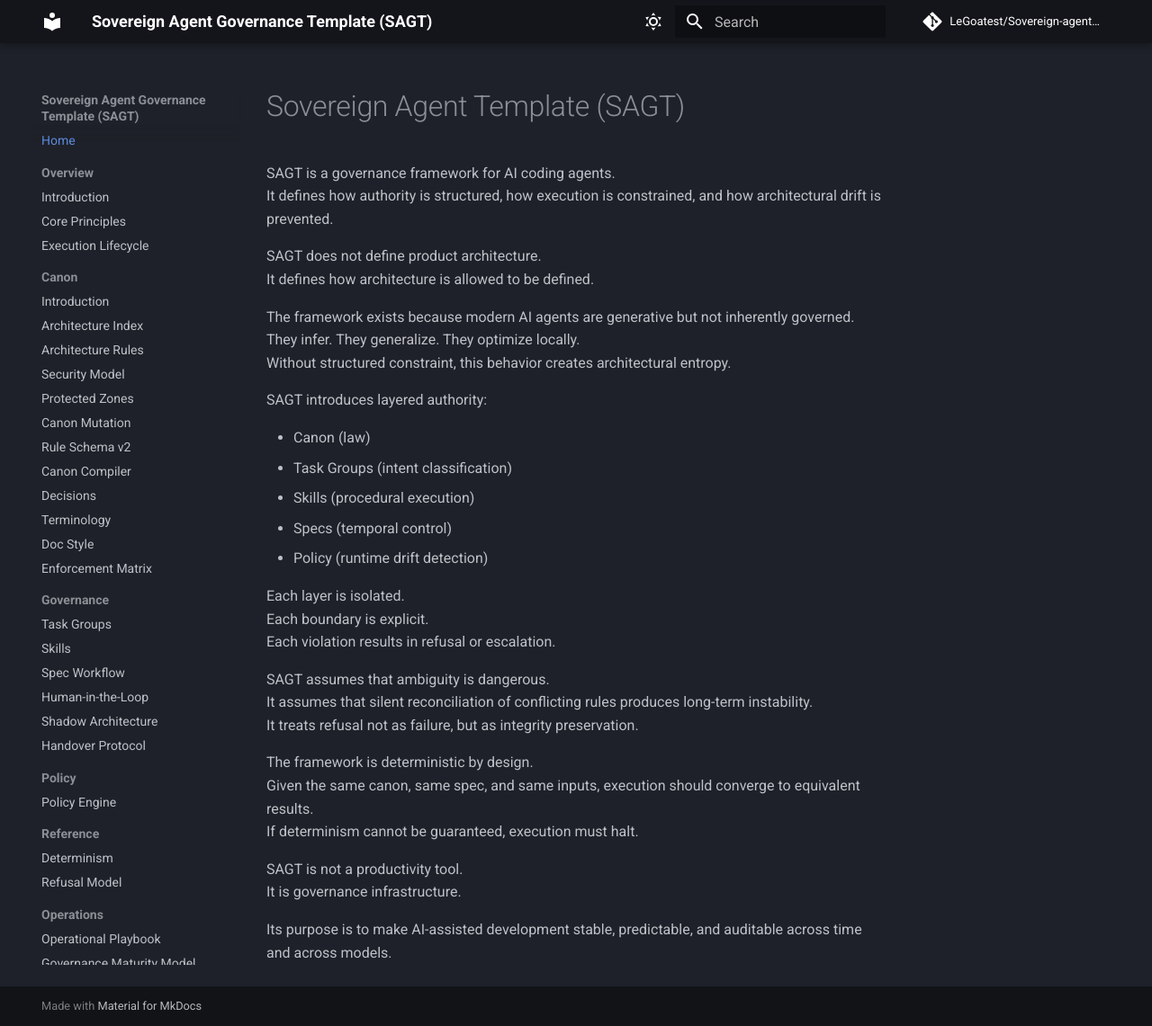
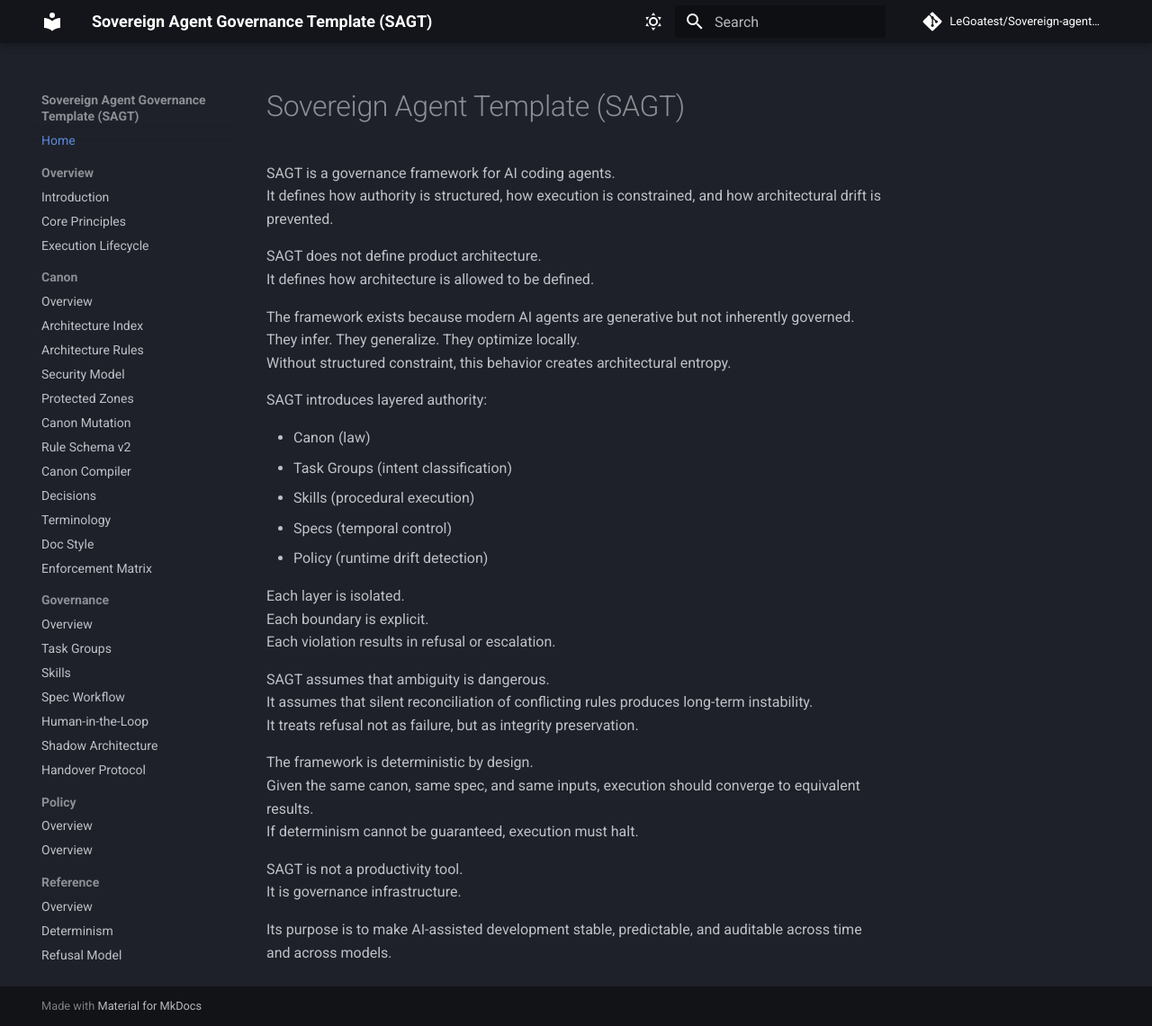
Before and after one commit to LeGoatest/Sovereign-agent-template, an MkDocs documentation site: the page built from src/index.md, in a window 1280 px wide and 1141 px high. Shown: the whole window at 90% size. Built offline with MkDocs 1.6.1 and Material for MkDocs 9.7.7, drawn with Linux system fonts in a browser that asks for light colours; comment, search, counter and statistics services are not loaded; some of the changed lines change nothing that is shown.

Commit message:
Update mkdocs.yml

```diff
--- a/mkdocs.yml
+++ b/mkdocs.yml
@@ -57,7 +57,7 @@
       - Execution Lifecycle: overview/execution-lifecycle.md
 
   - Canon:
-      - Introduction: canon/index.md
+      - Overview: canon/index.md
       - Architecture Index: canon/ARCHITECTURE_INDEX.md
       - Architecture Rules: canon/ARCHITECTURE_RULES.md
       - Security Model: canon/security-model.md
@@ -71,6 +71,7 @@
       - Enforcement Matrix: canon/ENFORCEMENT_MATRIX.md
 
   - Governance:
+      - Overview:  governance/index.md
       - Task Groups: governance/task-groups.md
       - Skills: governance/skills.md
       - Spec Workflow: governance/spec-workflow.md
@@ -79,13 +80,16 @@
       - Handover Protocol: governance/handover.md
 
   - Policy:
+      - Overview: policy/index.md
       - Policy Engine: policy/index.md
 
   - Reference:
+      - Overview: reference/index.md
       - Determinism: reference/determinism.md
       - Refusal Model: reference/refusal-model.md
 
   - Operations:
+      - Overview: operations/index.md
       - Operational Playbook: operations/playbook.md
       - Governance Maturity Model: operations/maturity-model.md
       - Stress Scenarios: operations/stress-scenarios.md
```
